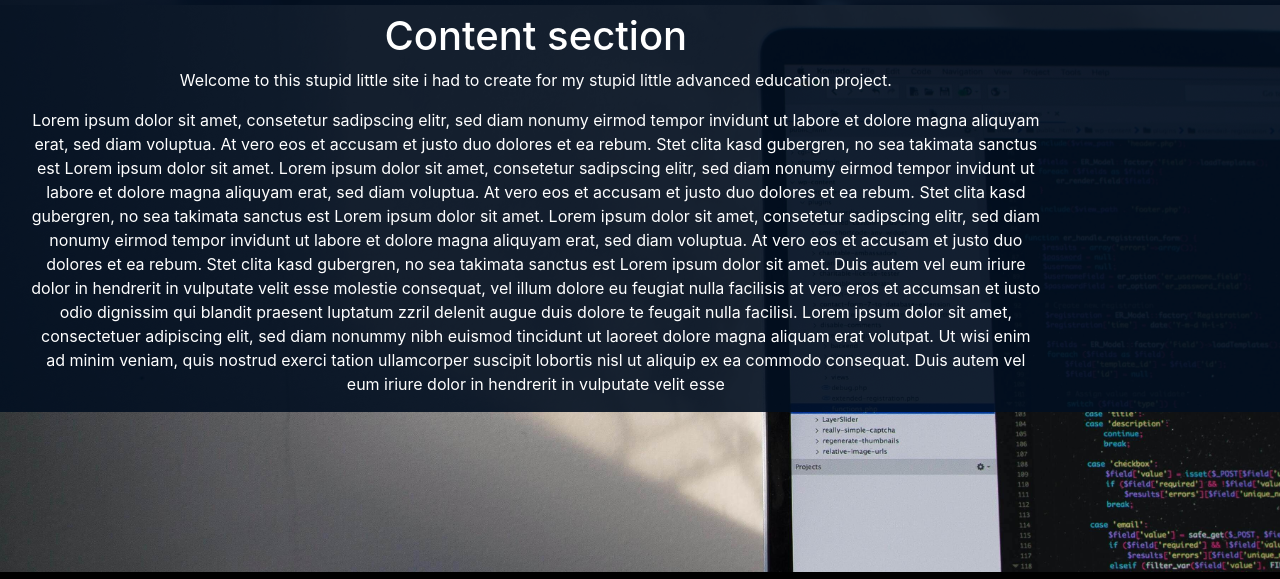
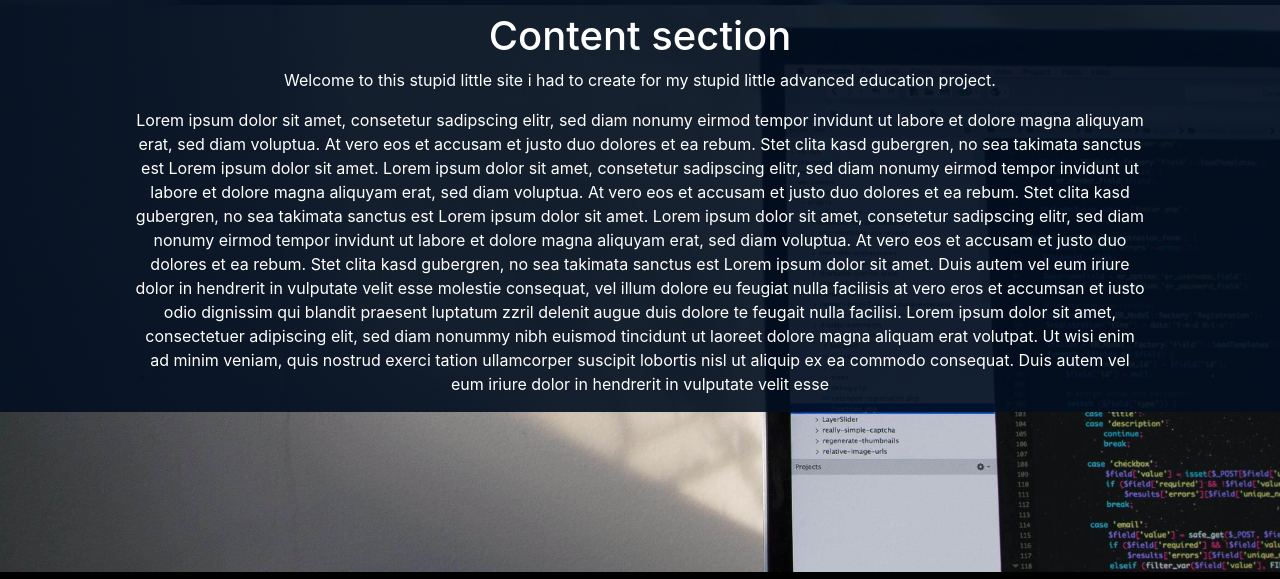
Before and after one commit to TheTykon/Teko_Webtechnologien, a plain HTML site: page index.html in a window 1280 px wide. Shown: the part 795-1374 px from the top of the page. Drawn offline with Linux system fonts and the light colour scheme.

Commit message:
minor changes & readme.md added

```diff
--- a/index.html
+++ b/index.html
@@ -31,7 +31,7 @@
     </p>
     <div id="content" class="col-md-12 col-sm-12">
         <div id="ajax-content">
-            <div class="home-content col-md-10 col-sm-12 md-offset-1">
+            <div class="home-content col-md-10 col-sm-12 offset-md-1">
                 <h1>Content section</h1>
                 <p>Welcome to this stupid little site i had to create for my stupid little advanced education project.</p>
                 <p>Lorem ipsum dolor sit amet, consetetur sadipscing elitr, sed diam nonumy eirmod tempor invidunt ut labore et dolore magna aliquyam erat, sed diam voluptua. At vero eos et accusam et justo duo dolores et ea rebum. Stet clita kasd gubergren, no sea takimata sanctus est Lorem ipsum dolor sit amet. Lorem ipsum dolor sit amet, consetetur sadipscing elitr, sed diam nonumy eirmod tempor invidunt ut labore et dolore magna aliquyam erat, sed diam voluptua. At vero eos et accusam et justo duo dolores et ea rebum. Stet clita kasd gubergren, no sea takimata sanctus est Lorem ipsum dolor sit amet. Lorem ipsum dolor sit amet, consetetur sadipscing elitr, sed diam nonumy eirmod tempor invidunt ut labore et dolore magna aliquyam erat, sed diam voluptua. At vero eos et accusam et justo duo dolores et ea rebum. Stet clita kasd gubergren, no sea takimata sanctus est Lorem ipsum dolor sit amet.
```
Also changed, not shown: 1 other file.
